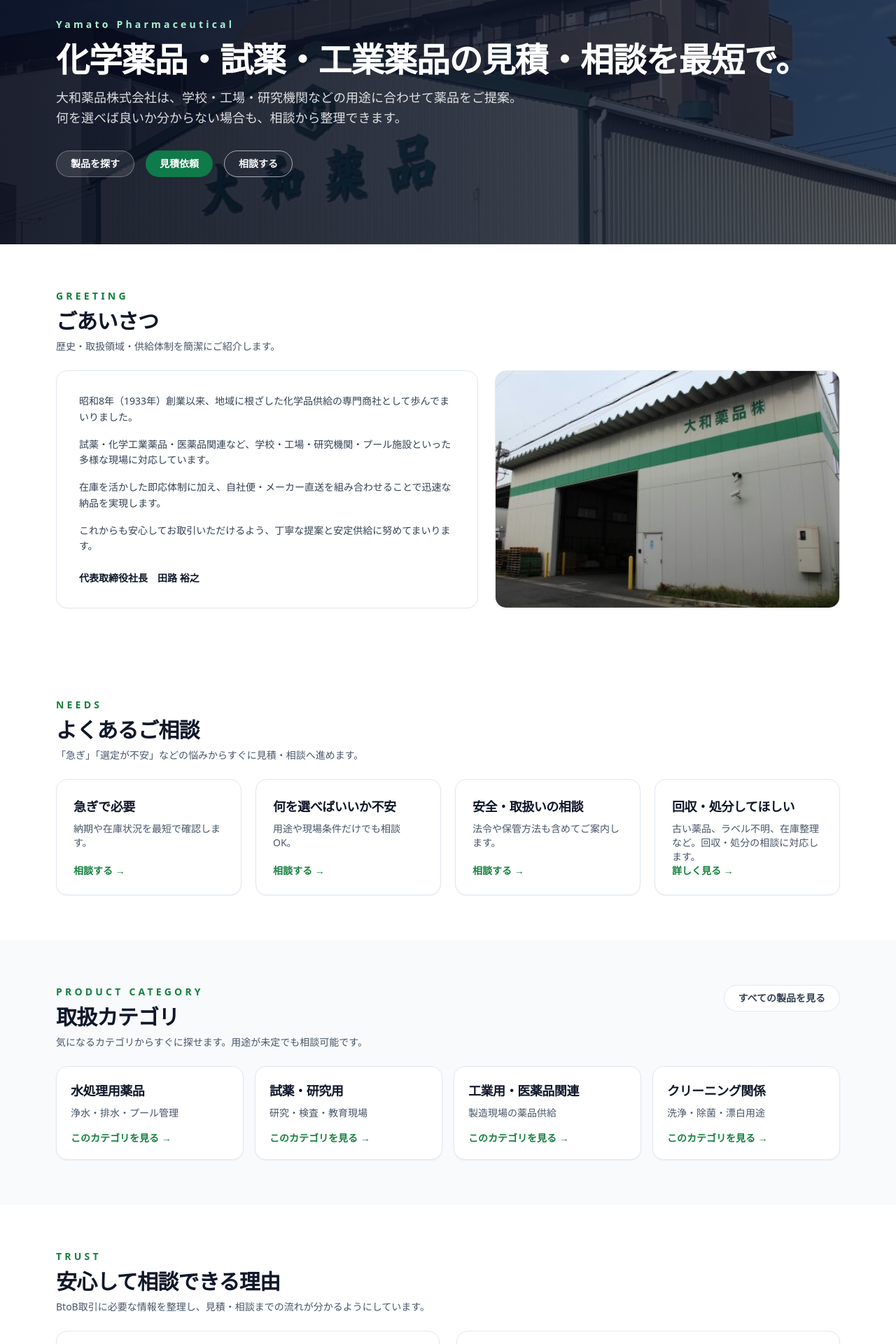
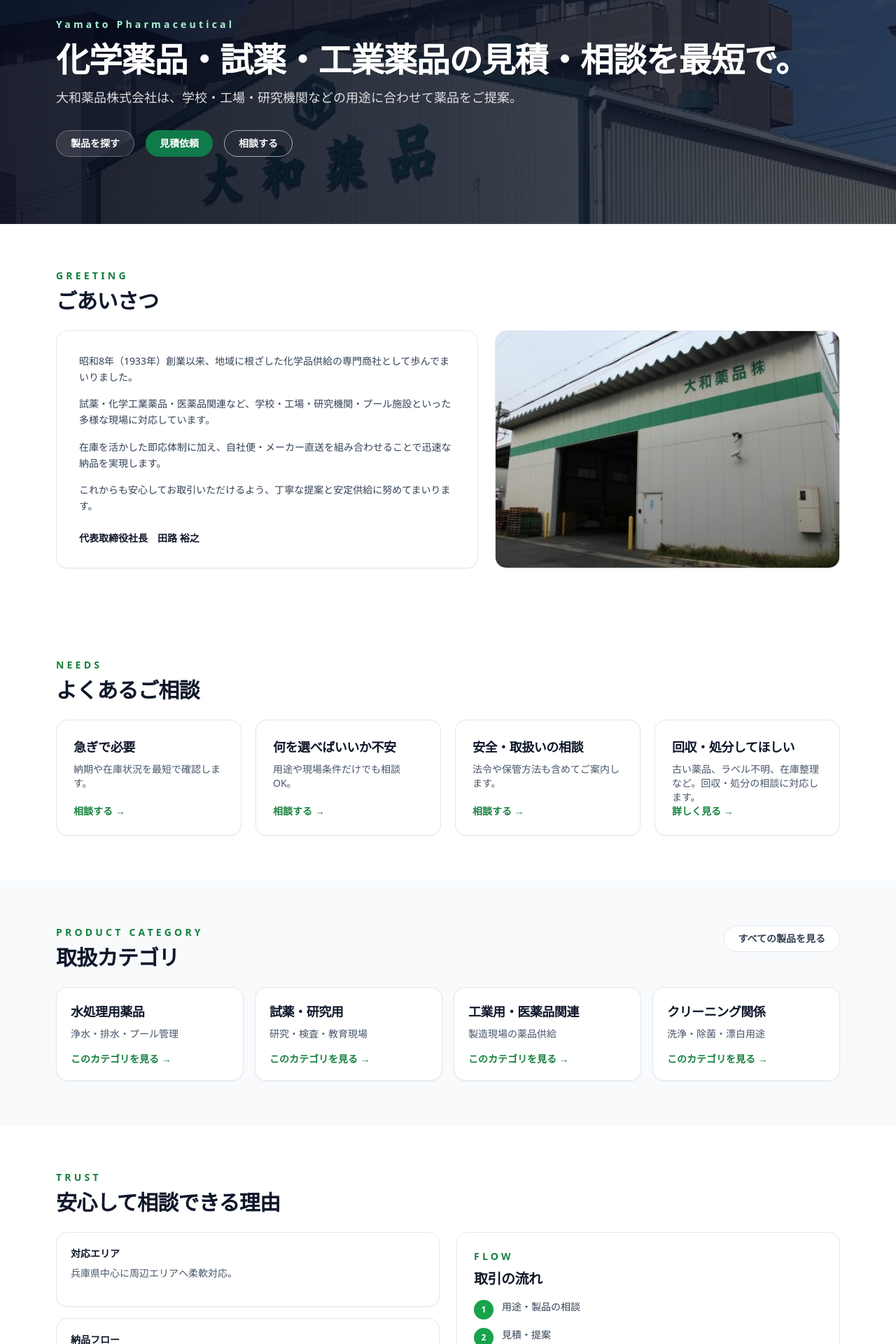
Before and after one commit to musnori/Yamato_HP, a React (Vite) app: page / in a window 1280 px wide. Shown: the part 180-2100 px from the top of the page at 70% size. Built offline with nearby package versions, Linux system fonts and the light colour scheme; a web font is replaced by a local one.

Commit message:
Update Home.jsx

```diff
--- a/src/pages/Home.jsx
+++ b/src/pages/Home.jsx
@@ -27,7 +27,7 @@ export default function Home() {
             化学薬品・試薬・工業薬品の見積・相談を最短で。
           </h1>
           <p className="mt-4 max-w-2xl text-white/85 text-lg leading-relaxed">
-            大和薬品株式会社は、学校・工場・研究機関などの用途に合わせて薬品をご提案。何を選べば良いか分からない場合も、相談から整理できます。
+            大和薬品株式会社は、学校・工場・研究機関などの用途に合わせて薬品をご提案。
           </p>
           <div className="mt-8 flex flex-wrap gap-4">
             <PrimaryCTA
@@ -45,7 +45,6 @@ export default function Home() {
       <Section
         eyebrow="GREETING"
         title="ごあいさつ"
-        description="歴史・取扱領域・供給体制を簡潔にご紹介します。"
       >
         <div className="grid gap-6 lg:grid-cols-[1.1fr_0.9fr] items-stretch">
           <Card className="p-6 md:p-8 h-full flex flex-col">
@@ -72,7 +71,6 @@ export default function Home() {
       <Section
         eyebrow="NEEDS"
         title="よくあるご相談"
-        description="「急ぎ」「選定が不安」などの悩みからすぐに見積・相談へ進めます。"
       >
         <div className="grid gap-5 md:grid-cols-2 lg:grid-cols-4 items-stretch">
           {[
@@ -132,7 +130,6 @@ export default function Home() {
       <Section
         eyebrow="PRODUCT CATEGORY"
         title="取扱カテゴリ"
-        description="気になるカテゴリからすぐに探せます。用途が未定でも相談可能です。"
         className="bg-slate-50"
         actions={<PrimaryCTA to="/products" label="すべての製品を見る" variant="outline" />}
       >
@@ -157,7 +154,7 @@ export default function Home() {
       <Section
         eyebrow="TRUST"
         title="安心して相談できる理由"
-        description="BtoB取引に必要な情報を整理し、見積・相談までの流れが分かるようにしています。"
+
       >
         <div className="grid gap-6 lg:grid-cols-2 items-stretch">
           <div className="flex h-full flex-col gap-4">
```
